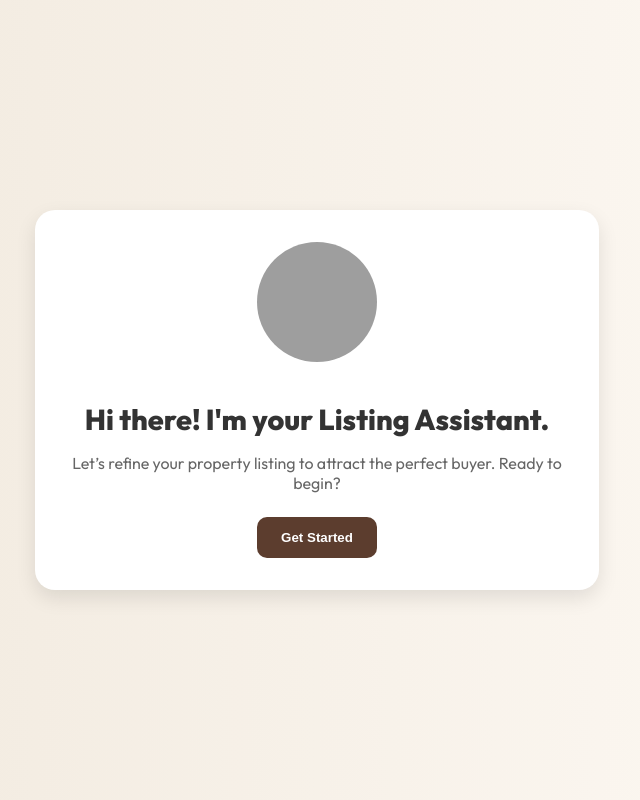
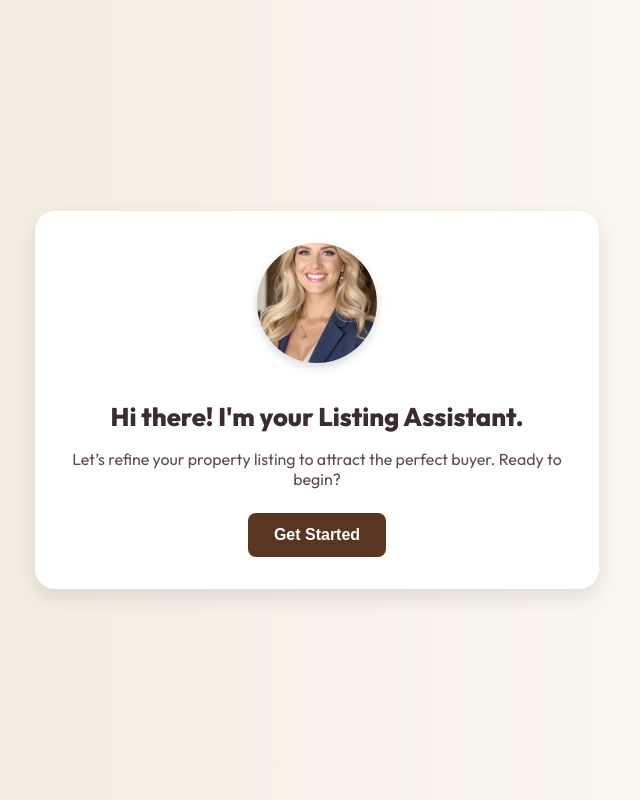
Before and after one commit to djoneorozco/RealRedefined, a FastAPI app: page / in a window 1280 px wide. Shown: the whole page, without its empty margins (323-963 px from the left). Run offline with FastAPI, Linux system fonts and the light colour scheme; grey boxes are pictures that could not be loaded.

Commit message:
Update index.html

```diff
--- a/templates/index.html
+++ b/templates/index.html
@@ -16,6 +16,7 @@
       justify-content: center;
       align-items: center;
     }
+
     .card {
       background: white;
       border-radius: 20px;
@@ -23,45 +24,61 @@
       max-width: 500px;
       text-align: center;
       box-shadow: 0 8px 20px rgba(0,0,0,0.1);
+      transition: transform 0.3s ease, box-shadow 0.3s ease;
     }
+
+    .card:hover {
+      transform: scale(1.015);
+      box-shadow: 0 12px 24px rgba(0,0,0,0.15);
+    }
+
     .avatar {
       width: 120px;
       height: 120px;
       border-radius: 50%;
       object-fit: cover;
       margin-bottom: 1rem;
+      box-shadow: 0 4px 10px rgba(0,0,0,0.15);
     }
+
     h1 {
-      font-size: 1.8rem;
+      font-weight: 800;
+      font-size: 1.6rem;
+      color: #3b2d2f;
       margin-bottom: 0.5rem;
-      color: #333;
     }
+
     p {
+      font-weight: 400;
+      color: #5f4b4c;
       font-size: 1rem;
       margin-bottom: 1.5rem;
-      color: #666;
     }
-    button {
-      padding: 0.8rem 1.5rem;
-      background-color: #5c3d2e;
+
+    .button {
+      background-color: #5a3621;
       color: white;
       border: none;
-      border-radius: 10px;
+      padding: 0.8rem 1.6rem;
+      border-radius: 8px;
       font-weight: 600;
+      font-size: 1rem;
       cursor: pointer;
-      transition: background 0.3s ease;
+      transition: background-color 0.3s ease, transform 0.2s ease;
     }
-    button:hover {
-      background-color: #3d281d;
+
+    .button:hover {
+      background-color: #7b4a2c;
+      transform: scale(1.03);
     }
   </style>
 </head>
 <body>
   <div class="card">
-    <img src="https://cdn.midjourney.com/7ff783fd-5075-4036-8a33-f87b9aa6015f/0_1.png" alt="Digital Realtor" class="avatar" />
+    <img src="{{ url_for('static', path='avatar.png') }}" alt="Digital Realtor" class="avatar" />
     <h1>Hi there! I'm your Listing Assistant.</h1>
     <p>Let’s refine your property listing to attract the perfect buyer. Ready to begin?</p>
-    <button onclick="alert('Let’s start refining your listing!')">Get Started</button>
+    <button class="button">Get Started</button>
   </div>
 </body>
 </html>
```
